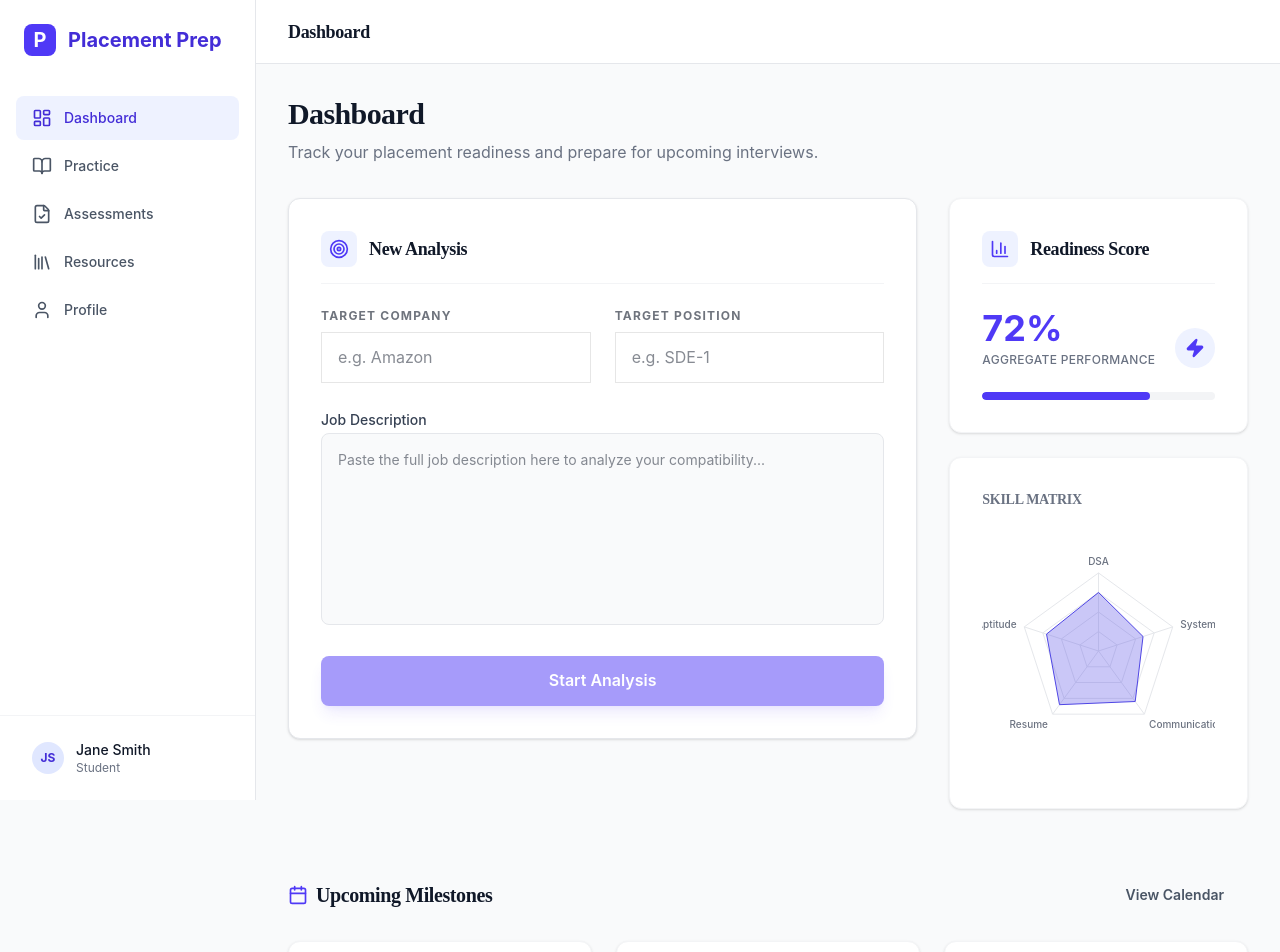
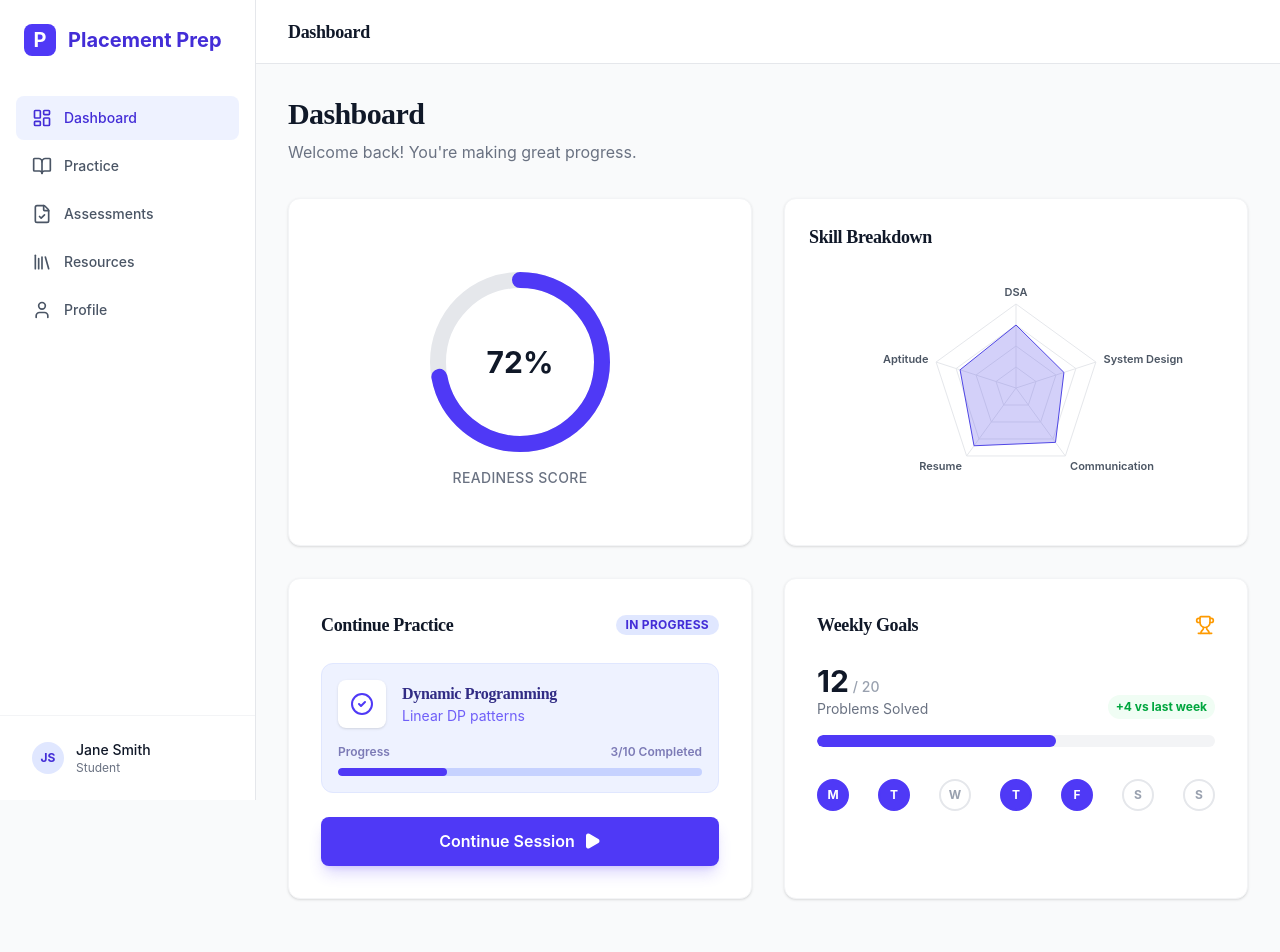
Before and after one commit to mittal-1234/app2, a React (Vite) app: page /dashboard in a window 1280 px wide. Shown: the top 952 px of the page. Built offline with nearby package versions, Linux system fonts and the light colour scheme.

Commit message:
Feat: Implement Dashboard V2 with Circular Progress, Goals, and Assessment Cards

```diff
--- a/src/pages/DashboardPage.jsx
+++ b/src/pages/DashboardPage.jsx
@@ -1,16 +1,11 @@
 import React from 'react';
-import { useNavigate } from 'react-router-dom';
 import {
     Radar, RadarChart, PolarGrid, PolarAngleAxis, PolarRadiusAxis, ResponsiveContainer
 } from 'recharts';
 import {
-    BarChart3, ArrowRight, Calendar, Clock, ChevronRight, Zap, Target, FileText, CheckCircle
+    Calendar, Clock, CheckCircle2, Play, Circle, Trophy, ArrowRight
 } from 'lucide-react';
-import {
-    extractSkills, calculateScore, generatePlan, generateChecklist, generateQuestions, saveToHistory
-} from '../services/analysisService';
 import Button from '../components/ui/Button';
-import Input from '../components/ui/Input';
 import Card from '../components/ui/Card';
 import Badge from '../components/ui/Badge';
 
@@ -22,155 +17,170 @@ const radarData = [
     { subject: 'Aptitude', A: 70, fullMark: 100 },
 ];
 
-const DashboardPage = () => {
-    const navigate = useNavigate();
-    const [formData, setFormData] = React.useState({ company: '', role: '', jdText: '' });
+const CircularProgress = ({ value, size = 120, strokeWidth = 10 }) => {
+    const radius = (size - strokeWidth) / 2;
+    const circumference = radius * 2 * Math.PI;
+    const offset = circumference - (value / 100) * circumference;
 
-    const handleAnalyze = () => {
-        if (!formData.jdText) return;
-
-        const skills = extractSkills(formData.jdText);
-        const score = calculateScore(formData);
-        const plan = generatePlan(skills);
-        const checklist = generateChecklist(skills);
-        const questions = generateQuestions(skills);
-
-        const entry = saveToHistory({
-            ...formData,
-            extractedSkills: skills,
-            readinessScore: score,
-            plan,
-            checklist,
-            questions
-        });
-
-        navigate(`/results/${entry.id}`);
+    return (
+        <div className="relative flex items-center justify-center" style={{ width: size, height: size }}>
+            <svg width={size} height={size} className="transform -rotate-90">
+                <circle
+                    cx={size / 2}
+                    cy={size / 2}
+                    r={radius}
+                    stroke="#e5e7eb"
+                    strokeWidth={strokeWidth}
+                    fill="none"
+                />
+                <circle
+                    cx={size / 2}
+                    cy={size / 2}
+                    r={radius}
+                    stroke="currentColor"
+                    strokeWidth={strokeWidth}
+                    fill="none"
+                    strokeDasharray={circumference}
+                    strokeDashoffset={offset}
+                    strokeLinecap="round"
+                    className="text-indigo-600 transition-all duration-1000 ease-out"
+                />
+            </svg>
+            <div className="absolute flex flex-col items-center">
+                <span className="text-3xl font-bold text-gray-900">{value}%</span>
+            </div>
+        </div>
+    );
 };
 
+const DashboardPage = () => {
     return (
-        <div className="space-y-8 animate-fade-in text-gray-900 font-sans">
+        <div className="space-y-8 animate-fade-in font-sans pb-10">
             <div>
                 <h1 className="text-3xl font-bold tracking-tight text-gray-900">Dashboard</h1>
-                <p className="text-gray-500 mt-2">Track your placement readiness and prepare for upcoming interviews.</p>
+                <p className="text-gray-500 mt-2">Welcome back! You're making great progress.</p>
             </div>
 
-            {/* Main Form Section */}
-            <div className="grid grid-cols-1 lg:grid-cols-3 gap-8 items-start">
-                <div className="lg:col-span-2 space-y-6">
-                    <Card className="space-y-6 shadow-sm border border-gray-200">
-                        <div className="flex items-center gap-3 border-b border-gray-100 pb-4">
-                            <div className="p-2 bg-indigo-50 rounded-lg text-indigo-600">
-                                <Target size={20} />
+            <div className="grid grid-cols-1 lg:grid-cols-2 gap-8">
+                {/* 1. Overall Readiness */}
+                <Card className="flex flex-col items-center justify-center py-10 space-y-4">
+                    <h2 className="text-lg font-semibold text-gray-900 w-full text-left px-4 absolute top-6 left-2">Overall Readiness</h2>
+                    <div className="mt-4">
+                        <CircularProgress value={72} size={180} strokeWidth={16} />
                     </div>
-                            <h2 className="text-lg font-semibold text-gray-900">New Analysis</h2>
-                        </div>
-
-                        <div className="grid grid-cols-1 md:grid-cols-2 gap-6">
-                            <Input
-                                label="Target Company"
-                                placeholder="e.g. Amazon"
-                                value={formData.company}
-                                onChange={e => setFormData({ ...formData, company: e.target.value })}
-                            />
-                            <Input
-                                label="Target Position"
-                                placeholder="e.g. SDE-1"
-                                value={formData.role}
-                                onChange={e => setFormData({ ...formData, role: e.target.value })}
-                            />
-                        </div>
-                        <div className="space-y-2">
-                            <label className="text-sm font-medium text-gray-700">Job Description</label>
-                            <textarea
-                                className="w-full bg-gray-50 border border-gray-200 rounded-lg p-4 h-48 text-sm focus:border-indigo-500 focus:ring-2 focus:ring-indigo-100 outline-none transition-all resize-none"
-                                placeholder="Paste the full job description here to analyze your compatibility..."
-                                value={formData.jdText}
-                                onChange={e => setFormData({ ...formData, jdText: e.target.value })}
-                            />
-                            {formData.jdText.length > 0 && formData.jdText.length < 200 && (
-                                <div className="flex items-center gap-2 text-amber-600 text-xs font-medium bg-amber-50 p-2 rounded-md">
-                                    <Zap size={14} /> Analysis requires more data (min. 200 chars recommended).
-                                </div>
-                            )}
-                        </div>
-                        <Button
-                            onClick={handleAnalyze}
-                            disabled={!formData.jdText}
-                            className="w-full"
-                        >
-                            Start Analysis
-                        </Button>
-                    </Card>
-                </div>
-
-                <div className="space-y-6">
-                    {/* Overall Stats */}
-                    <Card className="space-y-6">
-                        <div className="flex items-center gap-3 border-b border-gray-100 pb-4">
-                            <div className="p-2 bg-indigo-50 rounded-lg text-indigo-600">
-                                <BarChart3 size={20} />
-                            </div>
-                            <h2 className="text-lg font-semibold text-gray-900">Readiness Score</h2>
-                        </div>
-
-                        <div className="flex items-end justify-between">
-                            <div className="space-y-1">
-                                <p className="text-4xl font-bold text-indigo-600">72%</p>
-                                <p className="text-xs font-medium text-gray-500 uppercase tracking-wide">Aggregate Performance</p>
-                            </div>
-                            <div className="h-10 w-10 rounded-full bg-indigo-50 flex items-center justify-center text-indigo-600">
-                                <Zap size={20} fill="currentColor" />
-                            </div>
-                        </div>
-                        <div className="w-full bg-gray-100 rounded-full h-2 overflow-hidden">
-                            <div className="bg-indigo-600 h-full rounded-full transition-all duration-1000" style={{ width: '72%' }}></div>
-                        </div>
+                    <p className="text-sm font-medium text-gray-500 uppercase tracking-wide">Readiness Score</p>
                 </Card>
 
-                    {/* Skill Chart */}
-                    <Card className="flex flex-col items-center justify-center min-h-[300px]">
-                        <h3 className="text-sm font-medium text-gray-500 uppercase tracking-wide mb-4 w-full text-left">Skill Matrix</h3>
-                        <div className="w-full h-[250px]">
+                {/* 2. Skill Breakdown */}
+                <Card className="flex flex-col items-center justify-center min-h-[300px] relative">
+                    <h2 className="text-lg font-semibold text-gray-900 w-full text-left px-6 absolute top-6 left-0">Skill Breakdown</h2>
+                    <div className="w-full h-[250px] mt-8">
                         <ResponsiveContainer width="100%" height="100%">
                             <RadarChart cx="50%" cy="50%" outerRadius="70%" data={radarData}>
                                 <PolarGrid stroke="#e5e7eb" />
-                                    <PolarAngleAxis dataKey="subject" tick={{ fill: '#6b7280', fontSize: 10, fontWeight: 500 }} />
+                                <PolarAngleAxis dataKey="subject" tick={{ fill: '#4b5563', fontSize: 11, fontWeight: 600 }} />
                                 <Radar
                                     name="Performance"
                                     dataKey="A"
                                     stroke="#4f46e5"
                                     fill="#4f46e5"
-                                        fillOpacity={0.3}
+                                    fillOpacity={0.25}
                                 />
                             </RadarChart>
                         </ResponsiveContainer>
                     </div>
                 </Card>
+
+                {/* 3. Continue Practice */}
+                <Card className="space-y-6">
+                    <div className="flex items-center justify-between">
+                        <h2 className="text-lg font-semibold text-gray-900">Continue Practice</h2>
+                        <Badge variant="primary">In Progress</Badge>
+                    </div>
+
+                    <div className="p-4 bg-indigo-50 rounded-xl border border-indigo-100 space-y-4">
+                        <div className="flex items-center gap-4">
+                            <div className="p-3 bg-white rounded-lg shadow-sm text-indigo-600">
+                                <CheckCircle2 size={24} />
+                            </div>
+                            <div>
+                                <h3 className="font-bold text-indigo-900">Dynamic Programming</h3>
+                                <p className="text-sm text-indigo-600/80">Linear DP patterns</p>
+                            </div>
+                        </div>
+                        <div className="space-y-2">
+                            <div className="flex justify-between text-xs font-semibold text-indigo-900/60">
+                                <span>Progress</span>
+                                <span>3/10 Completed</span>
+                            </div>
+                            <div className="w-full bg-indigo-200 rounded-full h-2 overflow-hidden">
+                                <div className="bg-indigo-600 h-full rounded-full transition-all" style={{ width: '30%' }}></div>
+                            </div>
                         </div>
                     </div>
 
-            {/* Assessment Timeline */}
-            <div className="pt-8">
-                <div className="flex items-center justify-between mb-6">
-                    <h2 className="text-xl font-bold text-gray-900 flex items-center gap-2">
-                        <Calendar size={20} className="text-indigo-600" />
-                        Upcoming Milestones
-                    </h2>
-                    <Button variant="ghost" className="text-sm">View Calendar</Button>
+                    <Button className="w-full justify-between group">
+                        <span>Continue Session</span>
+                        <Play size={18} className="fill-current group-hover:translate-x-1 transition-transform" />
+                    </Button>
+                </Card>
+
+                {/* 4. Weekly Goals */}
+                <Card className="space-y-6">
+                    <div className="flex items-center justify-between">
+                        <h2 className="text-lg font-semibold text-gray-900">Weekly Goals</h2>
+                        <Trophy size={20} className="text-amber-500" />
+                    </div>
+
+                    <div className="space-y-4">
+                        <div className="flex justify-between items-end">
+                            <div>
+                                <p className="text-3xl font-bold text-gray-900">12<span className="text-sm text-gray-400 font-medium ml-1">/ 20</span></p>
+                                <p className="text-sm text-gray-500">Problems Solved</p>
+                            </div>
+                            <span className="text-xs font-bold text-green-600 bg-green-50 px-2 py-1 rounded-full">+4 vs last week</span>
+                        </div>
+                        <div className="w-full bg-gray-100 rounded-full h-3 overflow-hidden">
+                            <div className="bg-indigo-600 h-full rounded-full transition-all" style={{ width: '60%' }}></div>
+                        </div>
+                    </div>
+
+                    <div className="flex justify-between items-center pt-2">
+                        {['M', 'T', 'W', 'T', 'F', 'S', 'S'].map((day, i) => (
+                            <div key={i} className="flex flex-col items-center gap-2">
+                                <div className={`w-8 h-8 rounded-full flex items-center justify-center text-xs font-bold border-2
+                                    ${[0, 1, 3, 4].includes(i)
+                                        ? 'bg-indigo-600 border-indigo-600 text-white'
+                                        : 'bg-transparent border-gray-200 text-gray-400'
+                                    }`}>
+                                    {day}
+                                </div>
+                            </div>
+                        ))}
+                    </div>
+                </Card>
+            </div>
+
+            {/* 5. Upcoming Assessments */}
+            <div className="space-y-4 pt-4">
+                <div className="flex items-center justify-between">
+                    <h2 className="text-xl font-bold text-gray-900">Upcoming Assessments</h2>
+                    <Button variant="ghost" className="text-indigo-600 hover:bg-indigo-50">View Calendar <ArrowRight size={16} className="ml-2" /></Button>
                 </div>
 
                 <div className="grid grid-cols-1 md:grid-cols-3 gap-6">
                     {[
-                        { title: 'DSA Mock Evaluation', time: 'Tomorrow, 10:00 AM', type: 'Technical' },
-                        { title: 'System Design Round', time: 'Wed, 2:00 PM', type: 'Strategy' },
-                        { title: 'Culture Fit Assessment', time: 'Fri, 11:00 AM', type: 'Behavioral' }
+                        { title: 'DSA Mock Test', time: 'Tomorrow, 10:00 AM', type: 'Technical' },
+                        { title: 'System Design Review', time: 'Wed, 2:00 PM', type: 'Strategy' },
+                        { title: 'HR Interview Prep', time: 'Fri, 11:00 AM', type: 'Behavioral' }
                     ].map((item, i) => (
-                        <Card key={i} className="hover:border-indigo-200 hover:shadow-md transition-all cursor-pointer group">
+                        <Card key={i} className="hover:border-indigo-200 hover:shadow-md transition-all cursor-pointer group relative overflow-hidden">
+                            <div className="absolute top-0 left-0 w-1 h-full bg-indigo-600 opacity-0 group-hover:opacity-100 transition-opacity"></div>
                             <div className="flex justify-between items-start mb-4">
                                 <div className="p-2 bg-gray-50 rounded-lg group-hover:bg-indigo-50 group-hover:text-indigo-600 transition-colors">
                                     <Clock size={20} />
                                 </div>
-                                <Badge variant="neutral" className="bg-gray-100 text-gray-600 group-hover:bg-indigo-100 group-hover:text-indigo-700">{item.type}</Badge>
+                                <Badge variant={i === 0 ? 'primary' : 'neutral'} className={i === 0 ? '' : 'bg-gray-100'}>{item.type}</Badge>
                             </div>
                             <div>
                                 <h4 className="font-bold text-gray-900 group-hover:text-indigo-700 transition-colors">{item.title}</h4>
```
Lines whose indentation alone changed are shown as unchanged.
